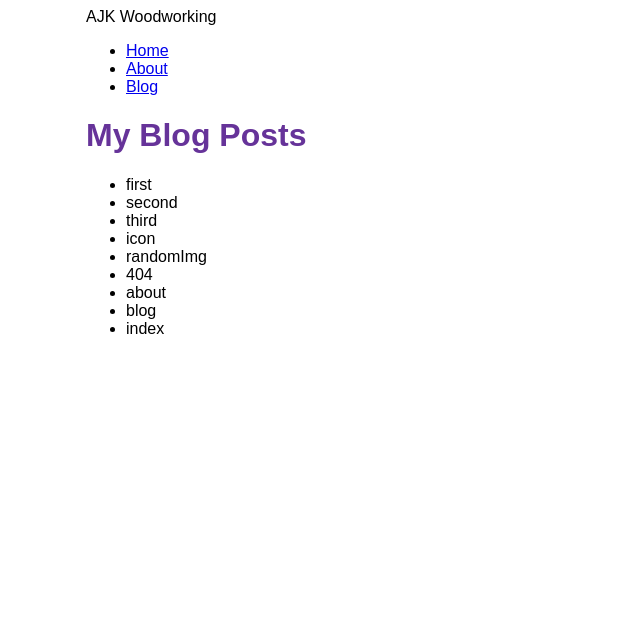
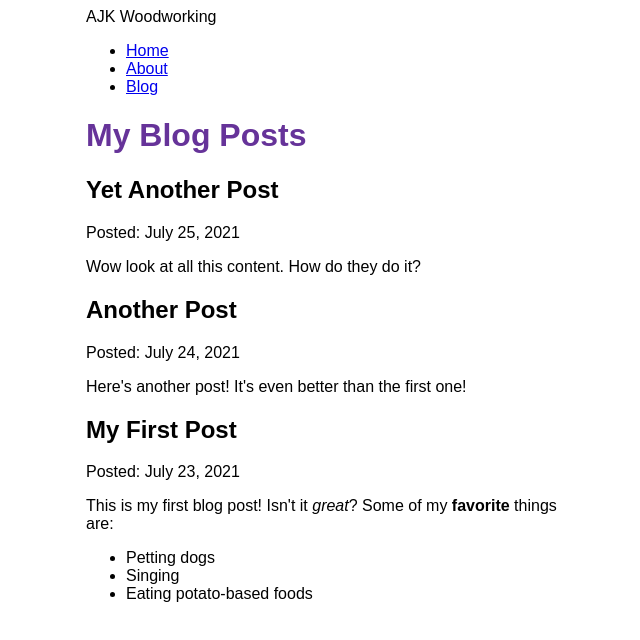
Before and after one commit to jcianciolo/AJK-woodworking, a Gatsby site: page /blog in a window 1280 px wide. Before the commit this address had no page. Shown: the whole page, without its empty margins (304-944 px from the left). Built offline with nearby package versions, Linux system fonts and the light colour scheme; Gatsby itself is replaced by a stand-in of ours.

Commit message:
added first transformer plugin, MDX'

```diff
--- a/blog/first.mdx
+++ b/blog/first.mdx
@@ -0,0 +1,9 @@
+---
+title: "My First Post"
+date: "2021-07-23"
+---
+This is my first blog post! Isn't it *great*?
+Some of my **favorite** things are:
+* Petting dogs
+* Singing
+* Eating potato-based foods
--- a/blog/second.mdx
+++ b/blog/second.mdx
@@ -0,0 +1,5 @@
+---
+title: "Another Post"
+date: "2021-07-24"
+---
+Here's another post! It's even better than the first one!
--- a/blog/third.mdx
+++ b/blog/third.mdx
@@ -0,0 +1,5 @@
+---
+title: "Yet Another Post"
+date: "2021-07-25"
+---
+Wow look at all this content. How do they do it?
--- a/gatsby-config.js
+++ b/gatsby-config.js
@@ -31,5 +31,6 @@ module.exports = {
         path: `${__dirname}/blog`,
       }
     },
+  "gatsby-plugin-mdx",
   ],
 };
--- a/package.json
+++ b/package.json
@@ -17,9 +17,12 @@
   "dependencies": {
     "@emotion/react": "^11.4.1",
     "@emotion/styled": "^11.3.0",
+    "@mdx-js/mdx": "^1.6.22",
+    "@mdx-js/react": "^1.6.22",
     "@mui/material": "^5.0.4",
     "gatsby": "^3.13.1",
     "gatsby-plugin-image": "^1.14.1",
+    "gatsby-plugin-mdx": "^2.14.0",
     "gatsby-plugin-sharp": "^3.14.1",
     "gatsby-source-filesystem": "^3.14.0",
     "gatsby-transformer-remark": "^4.11.0",
--- a/src/pages/blog.js
+++ b/src/pages/blog.js
@@ -1,28 +1,36 @@
 import * as React from 'react'
 import { graphql } from 'gatsby'
+import { MDXRenderer } from 'gatsby-plugin-mdx'
 import Layout from '../components/layout'
 
 const BlogPage = ({ data }) => {
   return (
     <Layout pageTitle="My Blog Posts">
-      <ul>
       {
-        data.allFile.nodes.map(node => (
-          <li key={node.name}>
-            {node.name}
-          </li>
+        data.allMdx.nodes.map((node) => (
+          <article key={node.id}>
+            <h2>{node.frontmatter.title}</h2>
+            <p>Posted: {node.frontmatter.date}</p>
+            <MDXRenderer>
+              {node.body}
+            </MDXRenderer>
+          </article>
         ))
       }
-    </ul>
     </Layout>
   )
 }
 
 export const query = graphql`
   query {
-    allFile {
+    allMdx(sort: {fields: frontmatter___date, order: DESC}) {
       nodes {
-        name
+        frontmatter {
+          date(formatString: "MMMM D, YYYY")
+          title
+        }
+        id
+        body
       }
     }
   }
```
Also changed, not shown: 1 other file.
